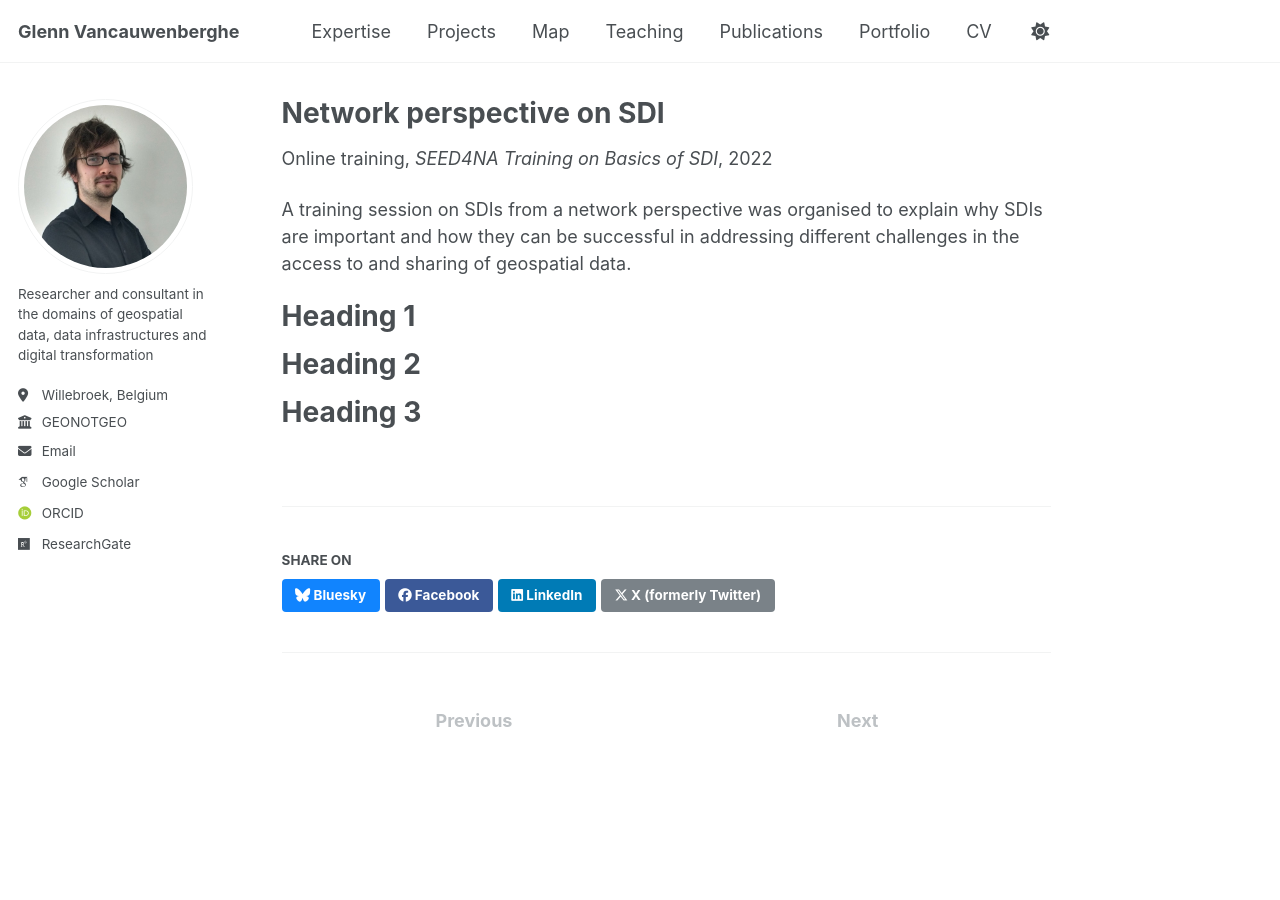
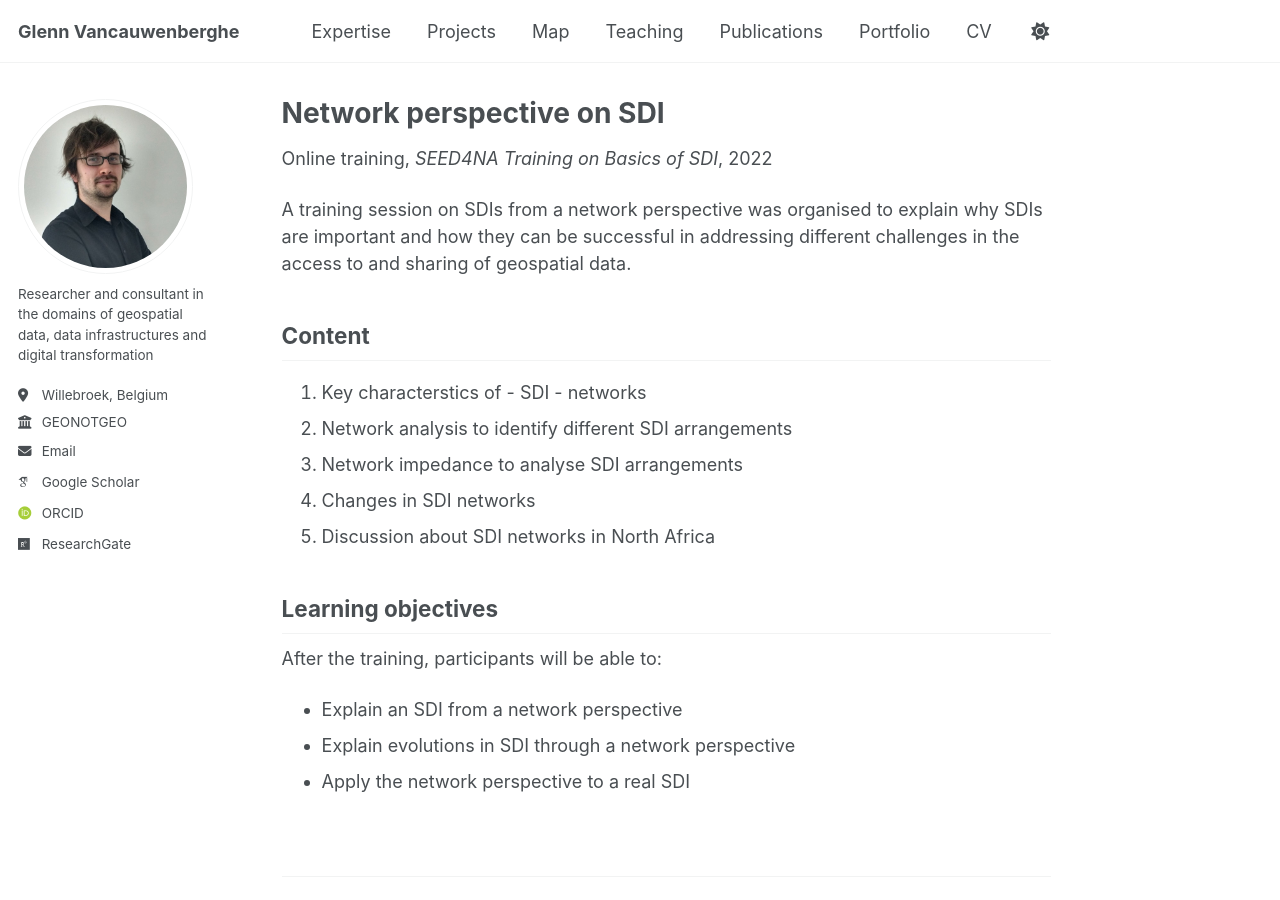
Before and after one commit to GVancauwenberghe/gvancauwenberghe.github.io, a Jekyll site: the page built from _teaching/teaching-4.md, in a window 1280 px wide and 900 px high. Built offline with Jekyll 4.4.1, drawn with Linux system fonts in a browser that asks for light colours; some web fonts are replaced.

Commit message:
Update teaching-4.md

```diff
--- a/_teaching/teaching-4.md
+++ b/_teaching/teaching-4.md
@@ -10,11 +10,15 @@ location: "Online"
 
 A training session on SDIs from a network perspective was organised to explain why SDIs are important and how they can be successful in addressing different challenges in the access to and sharing of geospatial data.
 
-Heading 1
-======
+## Content
+1. Key characterstics of - SDI - networks
+2. Network analysis to identify different SDI arrangements
+3. Network impedance to analyse SDI arrangements
+4. Changes in SDI networks
+5. Discussion about SDI networks in North Africa
 
-Heading 2
-======
-
-Heading 3
-======
+## Learning objectives
+After the training, participants will be able to:
+* Explain an SDI from a network perspective
+* Explain evolutions in SDI through a network perspective
+* Apply the network perspective to a real SDI
```
